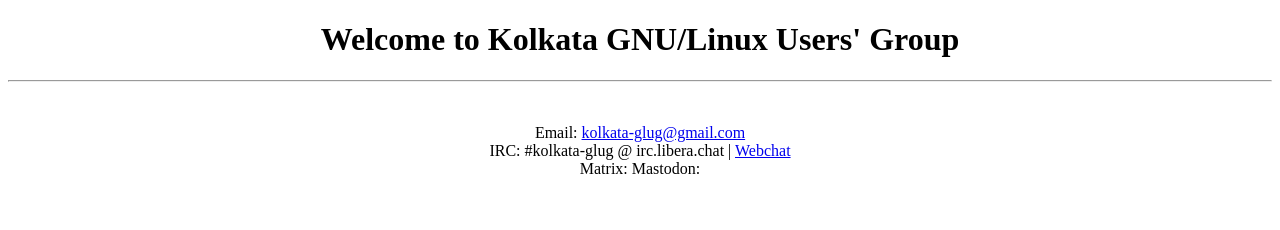
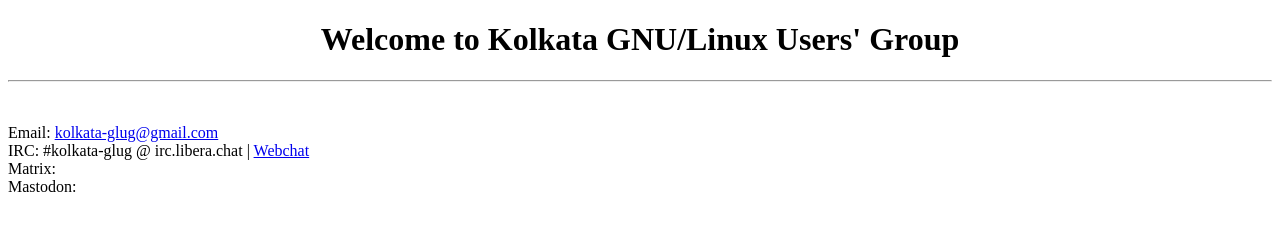
Before and after one commit to kolkata-glug/kolkata-glug.github.io, a plain HTML site: page index.html in a window 1280 px wide. Drawn offline with Linux system fonts and the light colour scheme.

Commit message:
Update index.html

```diff
--- a/index.html
+++ b/index.html
@@ -8,12 +8,12 @@
 <h1>Welcome to Kolkata GNU/Linux Users' Group</h1>
 <hr>
 <br>
+</center>
 <p>
 Email:    <a href="mailto:kolkata-glug@gmail.com">kolkata-glug@gmail.com</a> <br>
 IRC:      #kolkata-glug @ irc.libera.chat | <a href="https://web.libera.chat/?nick=Guest?#kolkata-glug" target="_blank">Webchat</a> <br>
-Matrix:
+Matrix:   <br>
 Mastodon:
 </p>
-</center>
 </body>
 </html>
```
